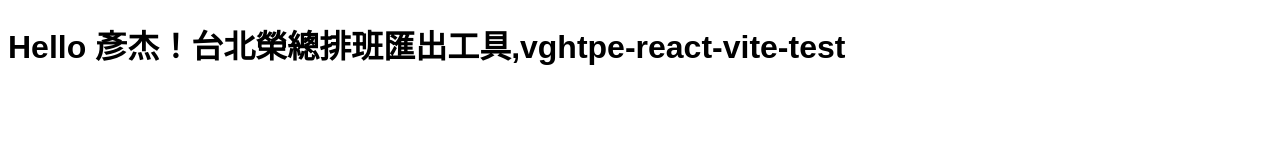
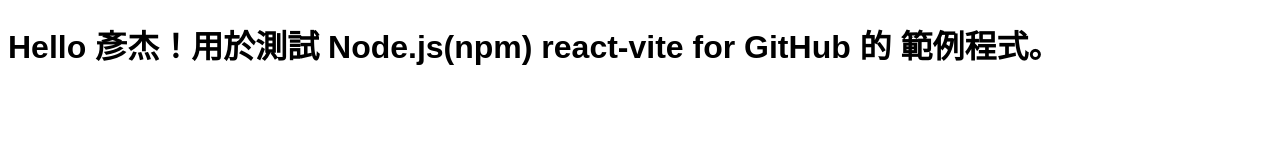
Before and after one commit to zhanyanjie6796/vghtpe-react-vite-test, a React app: page index.html in a window 1280 px wide. Built offline with nearby package versions, Linux system fonts and the light colour scheme.

Commit message:
更新readme.md

```diff
--- a/index.html
+++ b/index.html
@@ -7,7 +7,7 @@
 </head>
 <body>
   <div id="app">
-    <h1>Hello 彥杰！台北榮總排班匯出工具,vghtpe-react-vite-test</h1>
+    <h1>Hello 彥杰！用於測試 Node.js(npm) react-vite for GitHub 的 範例程式。</h1>
   </div>
   <script type="module" src="/src/main.js"></script>
 </body>
```
